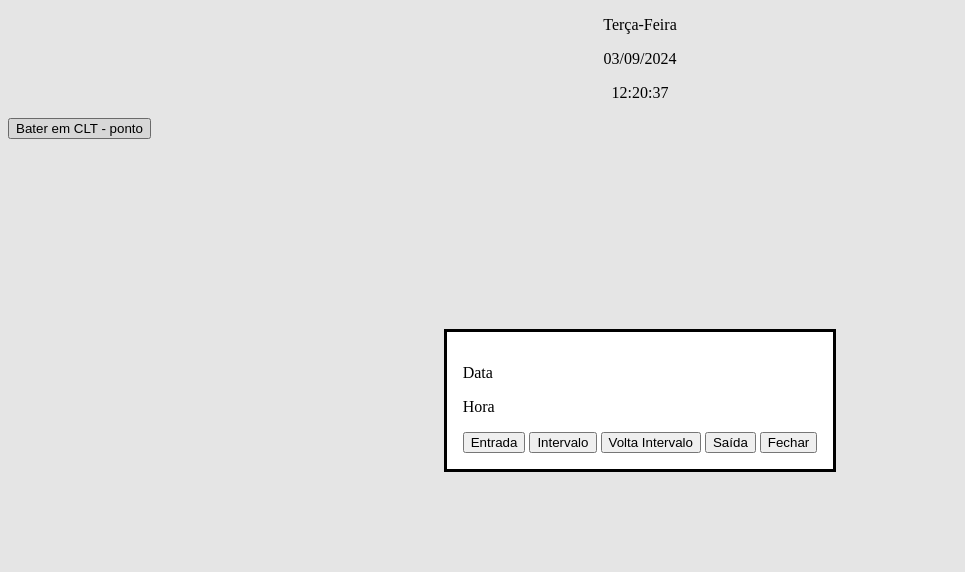
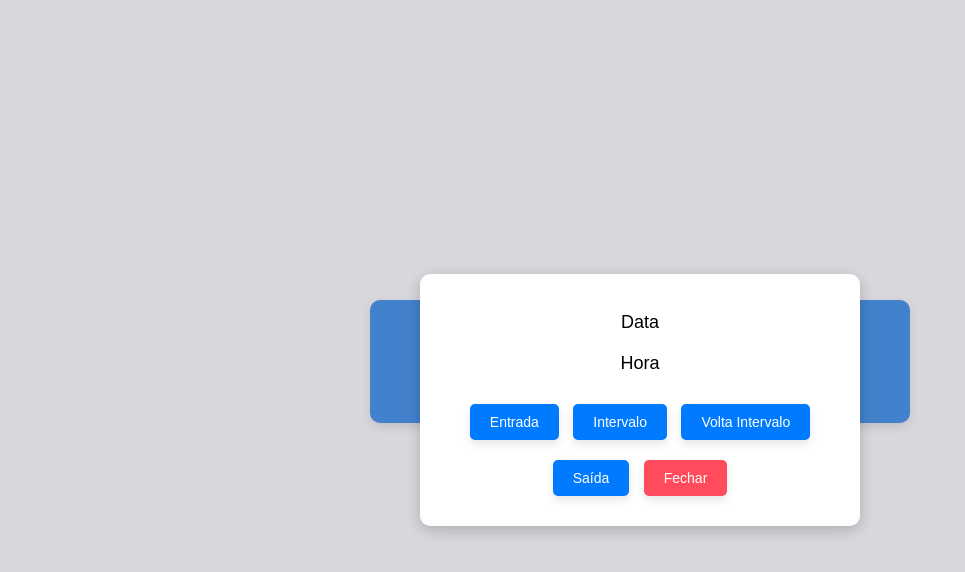
Before and after one commit to Aleff5/projeto-pw, a plain HTML site: page index.html in a window 1280 px wide. Both pictures are taken after a click on the button "Bater em CLT - ponto". Shown: the whole page, without its empty margins (0-965 px from the left). Drawn offline with Linux system fonts and the light colour scheme.

Commit message:
arrumei o css

```diff
--- a/css/style.css
+++ b/css/style.css
@@ -1,5 +1,127 @@
+/* Estilos gerais para o body */
+body {
+    font-family: 'Arial', sans-serif;
+    background-color: #f0f0f5;
+    margin: 0;
+    padding: 0;
+    display: flex;
+    flex-direction: column;
+    align-items: center;
+    justify-content: center;
+    height: 100vh;
+    color: #333;
+}
+
+/* Estilo para o topo da página */
 .topper {
+    background-color: #4a90e2;
+    color: white;
+    padding: 20px;
+    border-radius: 10px;
     text-align: center;
+    box-shadow: 0px 4px 10px rgba(0, 0, 0, 0.1);
+    width: 100%;
+    max-width: 500px;
+    margin-bottom: 30px;
+}
 
+.topper p {
+    margin: 5px 0;
+    font-size: 18px;
+    letter-spacing: 1px;
+}
 
+/* Botão de "Bater ponto" */
+.Bater-ponto {
+    background-color: #4caf50;
+    color: white;
+    border: none;
+    padding: 15px 30px;
+    border-radius: 5px;
+    cursor: pointer;
+    font-size: 16px;
+    transition: background-color 0.3s ease;
+    box-shadow: 0px 4px 10px rgba(0, 0, 0, 0.1);
 }
+
+.Bater-ponto:hover {
+    background-color: #45a049;
+}
+
+.Bater-ponto:focus {
+    outline: none;
+}
+
+/* Estilo para o diálogo */
+dialog {
+    border: none;
+    border-radius: 10px;
+    padding: 20px;
+    box-shadow: 0px 4px 15px rgba(0, 0, 0, 0.2);
+    background-color: white;
+    max-width: 400px;
+    width: 100%;
+}
+
+dialog p {
+    font-size: 18px;
+    margin-bottom: 20px;
+}
+
+/* Botões dentro do diálogo */
+dialog button {
+    background-color: #007bff;
+    color: white;
+    border: none;
+    padding: 10px 20px;
+    margin: 10px 5px;
+    border-radius: 5px;
+    cursor: pointer;
+    font-size: 14px;
+    transition: background-color 0.3s ease;
+    box-shadow: 0px 4px 10px rgba(0, 0, 0, 0.1);
+}
+
+dialog button:hover {
+    background-color: #0056b3;
+}
+
+dialog button:focus {
+    outline: none;
+}
+
+/* Botão "Fechar" com cor diferente */
+#fecharDialog {
+    background-color: #ff4b5c;
+}
+
+#fecharDialog:hover {
+    background-color: #d83945;
+}
+
+/* Centralizar o conteúdo dentro do diálogo */
+dialog {
+    text-align: center;
+}
+
+/* Ajustes para dispositivos móveis */
+@media (max-width: 768px) {
+    .topper {
+        padding: 15px;
+        font-size: 16px;
+    }
+
+    .Bater-ponto {
+        padding: 12px 25px;
+        font-size: 14px;
+    }
+
+    dialog {
+        padding: 15px;
+    }
+
+    dialog button {
+        padding: 8px 15px;
+        font-size: 12px;
+    }
+}
```
